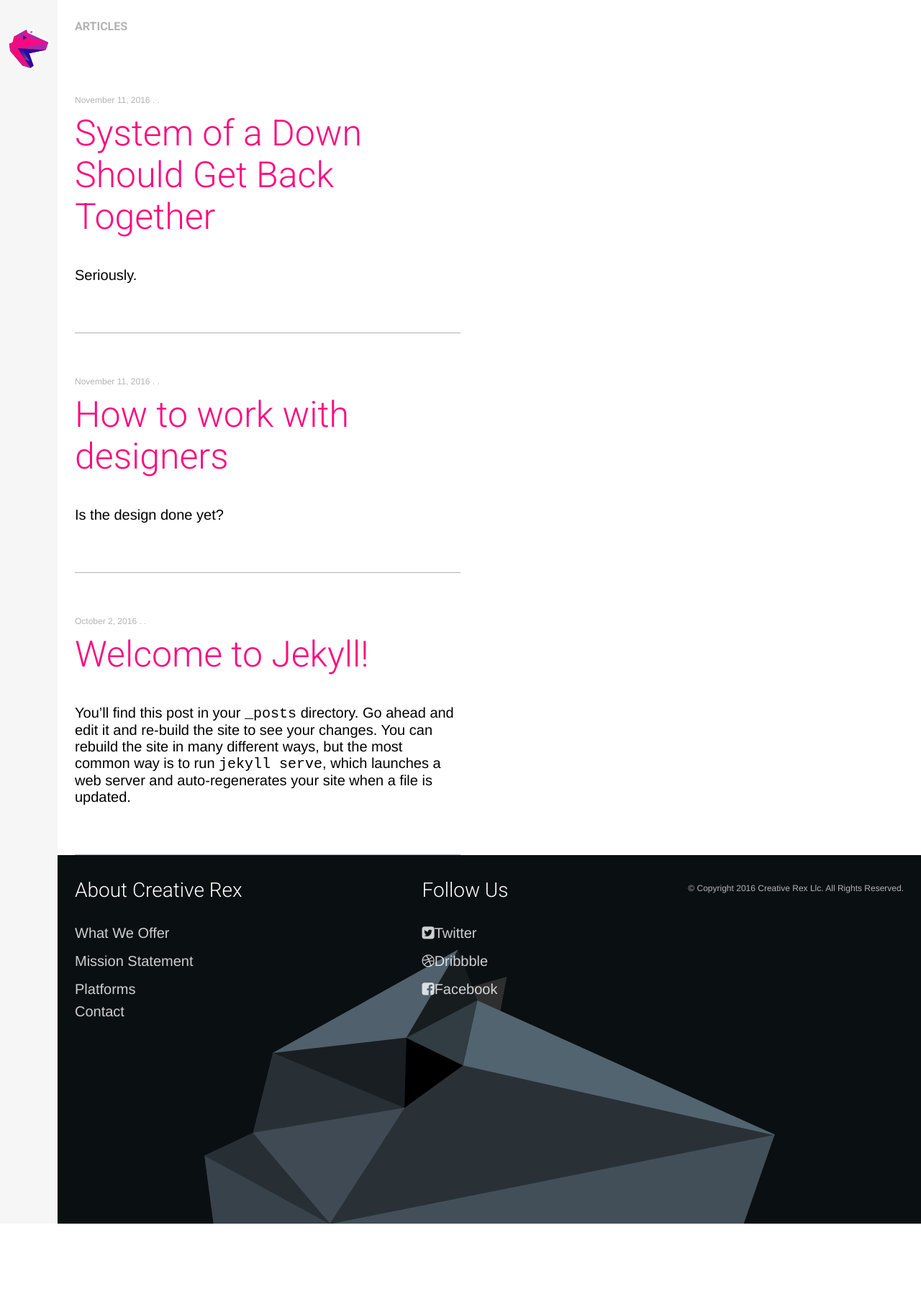
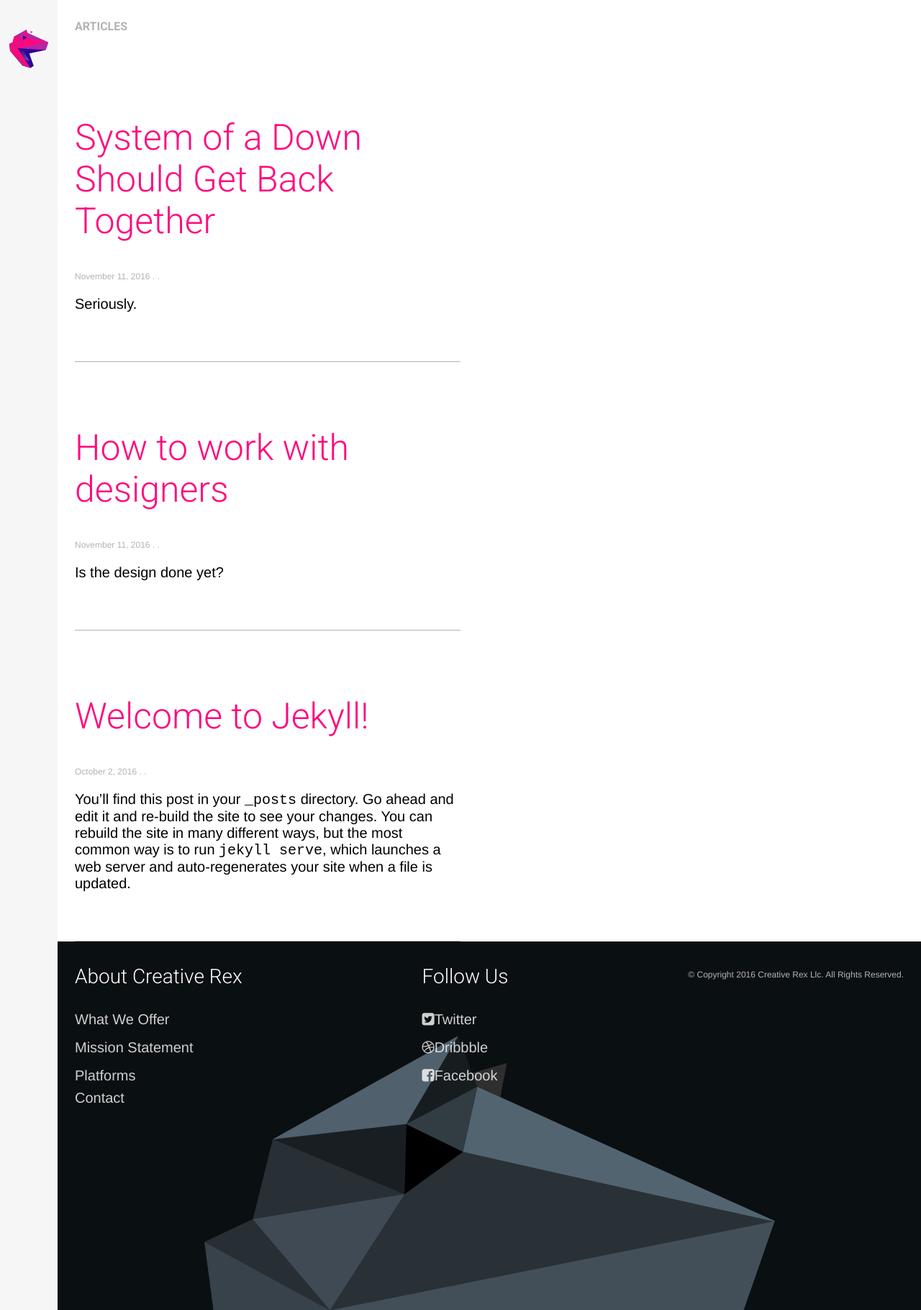
Before and after one commit to zherring/Creative-Rex, a Jekyll site: the page built from blog/index.html, in a window 1280 px wide. Shown: the whole page at 72% size. Built offline with Jekyll 4.4.1, drawn with Linux system fonts in a browser that asks for light colours; nearby versions of some CDN libraries; comment, search, counter and statistics services are not loaded; before the commit the page ends 1700 px from its top, so only the background shows below that.

Commit message:
tweaking css

```diff
--- a/_layouts/post.html
+++ b/_layouts/post.html
@@ -4,8 +4,8 @@ layout: inside
 <article class="post" itemscope itemtype="http://schema.org/BlogPosting">
 
   <header class="post-header">
+    <h1 class="post-title" itemprop="name headline">{{ page.title }}</h1>
     <p class="post-meta small gray"><time datetime="{{ page.date | date_to_xmlschema }}" itemprop="datePublished">{{ page.date | date: "%b %-d, %Y" }}</time>{% if page.author %} • <span itemprop="author" itemscope itemtype="http://schema.org/Person"><span itemprop="name">{{ page.author }}</span></span>{% endif %}</p>
-    <h1 class="post-title" itemprop="name headline">{{ page.title }}</h1>
   </header>
 
   <div class="post-content" itemprop="articleBody">
--- a/_sass/_blog.scss
+++ b/_sass/_blog.scss
@@ -5,7 +5,7 @@
     a { color: $gray-dk; text-decoration: none; }
     #container { justify-content: flex-start;
         article { border-bottom: 1px $gray-lg solid; padding: 3rem 0;
-        > p.small { margin-bottom: -2rem; }
+        // > p.small { margin-bottom: -2rem; }
         }
     }
 
--- a/blog/index.html
+++ b/blog/index.html
@@ -7,8 +7,8 @@ title: Blog
 <h1 id="blog-start">Articles</h1>
 {% for post in site.posts %}
     <article>
+        <h2><a href="{{ post.url }}">{{ post.title }}</a></h2>
         <p class="small gray">{{ post.date | date: "%B %e, %Y" }}</strong> . {{ post.category }} . </p>
-        <h2><a href="{{ post.url }}">{{ post.title }}</a></h2>
         <p>{{ post.excerpt }}</p>
     </article>
 {% endfor %}
```
